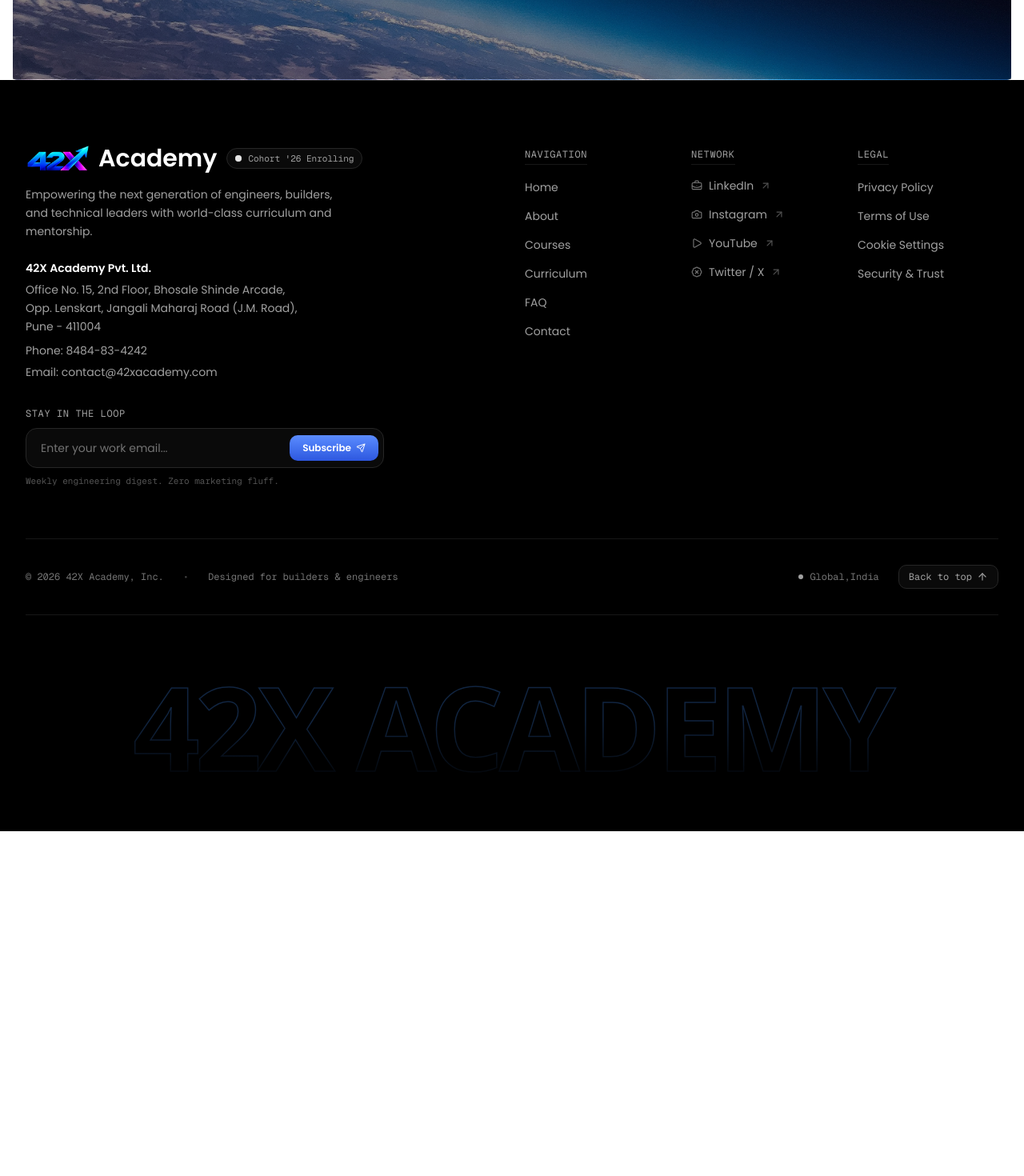
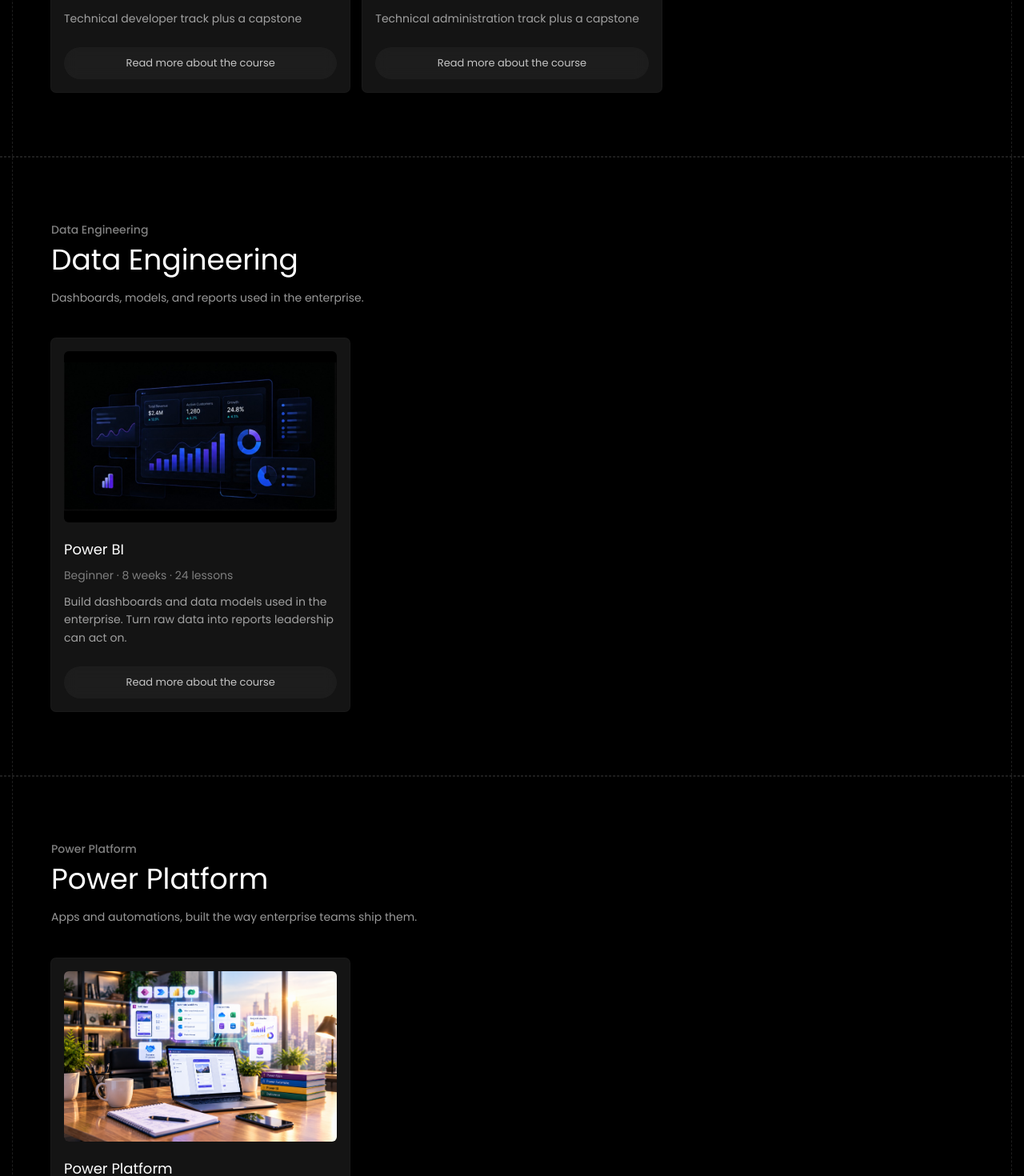
Before and after one commit to Laxmikant-Lahankar/42X-Official-Website, a Next.js app: page /courses in a window 1280 px wide. Before the commit this address had no page. Shown: the part 1330-2800 px from the top of the page at 80% size. Before the commit the page ends 2369 px from the top, so only its background shows below. Built offline with nearby package versions, Linux system fonts and the light colour scheme.

Commit message:
new courses section

```diff
--- /dev/null
+++ b/app/courses/page.tsx
@@ -0,0 +1,181 @@
+import type { ReactNode } from "react";
+import type { Metadata } from "next";
+import Image from "next/image";
+import Link from "next/link";
+import { Customsection } from "@/app/CustomSection";
+import { SAP_TRACKS } from "@/components/sap/tracks";
+
+export const metadata: Metadata = {
+  title: "Courses — 42X Academy",
+  description:
+    "SAP, Data Engineering, and Power Platform at 42X Academy, including the SAP tracks for MM, SD, EWM, ABAP, and BASIS.",
+};
+
+const DATA_PARTS = [
+  {
+    id: "data-engineering",
+    title: "Power BI",
+    image: "/power-bi-course.png",
+    meta: "Beginner · 8 weeks · 24 lessons",
+    detail:
+      "Build dashboards and data models used in the enterprise. Turn raw data into reports leadership can act on.",
+  },
+];
+
+const PLATFORM_PARTS = [
+  {
+    id: "power-platform",
+    title: "Power Platform",
+    image: "/courses.3.png",
+    meta: "Beginner to Intermediate · 10 weeks · 30 lessons",
+    detail:
+      "Create apps, automate workflows, and ship solutions on Microsoft Power Platform the way enterprise teams work.",
+  },
+];
+
+export default function CoursesPage() {
+  return (
+    <div>
+      <Customsection>
+        <div className="px-6 py-16 md:px-12 md:py-20">
+          <p className="mb-2 text-xs font-medium text-white/50 sm:text-sm">
+            Courses
+          </p>
+          <h1 className="max-w-3xl text-3xl font-light text-white md:text-4xl">
+            See what you&apos;ll build
+          </h1>
+          <p className="mt-4 max-w-2xl text-sm leading-relaxed text-white/60 md:text-base">
+            Three programs. Pick a track and we&apos;ll carry it into the
+            contact form.
+          </p>
+        </div>
+      </Customsection>
+
+      <TrackSection
+        id="sap"
+        badge="SAP"
+        title="SAP tracks"
+        intro="Five tracks. Each one ends in a capstone and the work consultants and developers actually do."
+      >
+        {SAP_TRACKS.map((track) => (
+          <PartCard
+            key={track.id}
+            href={`/contact?course=sap-${track.id}`}
+            image="/sap-course.png"
+            title={track.code}
+            meta={`${track.duration} · ${track.name}`}
+            detail={track.structure}
+          />
+        ))}
+      </TrackSection>
+
+      <TrackSection
+        id="data-engineering"
+        badge="Data Engineering"
+        title="Data Engineering"
+        intro="Dashboards, models, and reports used in the enterprise."
+      >
+        {DATA_PARTS.map((part) => (
+          <PartCard
+            key={part.id}
+            href={`/contact?course=${part.id}`}
+            image={part.image}
+            title={part.title}
+            meta={part.meta}
+            detail={part.detail}
+          />
+        ))}
+      </TrackSection>
+
+      <TrackSection
+        id="power-platform"
+        badge="Power Platform"
+        title="Power Platform"
+        intro="Apps and automations, built the way enterprise teams ship them."
+      >
+        {PLATFORM_PARTS.map((part) => (
+          <PartCard
+            key={part.id}
+            href={`/contact?course=${part.id}`}
+            image={part.image}
+            title={part.title}
+            meta={part.meta}
+            detail={part.detail}
+          />
+        ))}
+      </TrackSection>
+    </div>
+  );
+}
+
+function TrackSection({
+  id,
+  badge,
+  title,
+  intro,
+  children,
+}: {
+  id: string;
+  badge: string;
+  title: string;
+  intro: string;
+  children: ReactNode;
+}) {
+  return (
+    <Customsection>
+      <div id={id} className="scroll-mt-28 px-6 py-16 md:px-12 md:py-20">
+        <p className="mb-2 text-xs font-medium text-white/50 sm:text-sm">
+          {badge}
+        </p>
+        <h2 className="max-w-xl text-3xl font-light text-white md:text-4xl">
+          {title}
+        </h2>
+        <p className="mt-4 max-w-2xl text-sm leading-relaxed text-white/60">
+          {intro}
+        </p>
+        <div className="mt-10 grid gap-4 sm:grid-cols-2 lg:grid-cols-3">
+          {children}
+        </div>
+      </div>
+    </Customsection>
+  );
+}
+
+function PartCard({
+  href,
+  image,
+  title,
+  meta,
+  detail,
+}: {
+  href: string;
+  image: string;
+  title: string;
+  meta: string;
+  detail: string;
+}) {
+  return (
+    <article className="flex h-full flex-col rounded-sm bg-[#141414] p-4 ring-1 ring-white/10">
+      <div className="relative aspect-[16/10] overflow-hidden rounded-sm bg-black">
+        <Image
+          src={image}
+          alt=""
+          fill
+          sizes="(min-width: 1024px) 33vw, (min-width: 640px) 50vw, 100vw"
+          className="object-contain"
+        />
+      </div>
+      <h3 className="mt-5 text-lg font-light text-white">{title}</h3>
+      <p className="mt-2 text-sm text-white/45">{meta}</p>
+      <p className="mt-3 flex-1 text-sm leading-relaxed text-white/60">
+        {detail}
+      </p>
+      <Link
+        href={href}
+        className="mt-6 inline-flex h-10 items-center justify-center rounded-full bg-white/[0.04] px-4 text-[13px] text-white/75 backdrop-blur-sm hover:bg-white/[0.08]"
+      >
+        Read more about the course
+      </Link>
+    </article>
+  );
+}
--- a/app/data-engineering/page.tsx
+++ /dev/null
@@ -1,28 +0,0 @@
-import React from 'react'
-import Courses from "@/components/Courses";
-import Hero from "@/components/Hero";
-import LearningPath from "@/components/Path";
-import Problem from "@/components/Problem";
-import Perks from "@/components/Perks";
-import WhyUs from "@/components/WhyUs";
-import Community from "@/components/Community";
-import Faculty from "@/components/Faculty";
-import Faq from "@/components/Faq";
-
-function page() {
-  return (
-    <div>
-      <Hero title="Master Data Engineering" />
-      <Problem />
-      <WhyUs />
-      <Courses course="power-bi" />
-      <LearningPath />
-      <Perks />
-      <Community />
-      <Faculty course="data-engineering" />
-      <Faq />
-    </div>
-  )
-}
-
-export default page
--- a/app/power-platform/page.tsx
+++ /dev/null
@@ -1,28 +0,0 @@
-import React from 'react'
-import Courses from "@/components/Courses";
-import Hero from "@/components/Hero";
-import LearningPath from "@/components/Path";
-import Problem from "@/components/Problem";
-import Perks from "@/components/Perks";
-import WhyUs from "@/components/WhyUs";
-import Community from "@/components/Community";
-import Faculty from "@/components/Faculty";
-import Faq from "@/components/Faq";
-
-function page() {
-  return (
-    <div>
-          <Hero title="Master Power Platform" />
-          <Problem />
-          <WhyUs />
-          <Courses course="power-platform" />
-          <LearningPath />
-          <Perks />
-          <Community />
-          <Faculty course="power-platform" />
-          <Faq />
-   </div>
-  )
-}
-
-export default page
--- a/app/sap/page.tsx
+++ /dev/null
@@ -1,12 +0,0 @@
-import type { Metadata } from "next";
-import SapCourseDetails from "@/components/sap/SapCourseDetails";
-
-export const metadata: Metadata = {
-  title: "SAP Course Details — 42X Academy",
-  description:
-    "What the 42X Academy SAP course covers: MM, SD, EWM, ABAP, and BASIS, including modules, capstones, and the roles each track prepares you for.",
-};
-
-export default function SapPage() {
-  return <SapCourseDetails />;
-}
--- a/components/About.tsx
+++ b/components/About.tsx
@@ -9,7 +9,6 @@
 import { Customsection } from "@/app/CustomSection";
 import SectionHeader from "@/components/SectionHeader";
 import Reveal from "@/components/Reveal";
-import DelayedBackground from "@/components/DelayedBackground";
 
 const MOMENTS = [
   { src: "/courses1.png", label: "SAP systems" },
@@ -167,11 +166,11 @@
               Based in Antwerp, Belgium
             </p>
             <p className="mt-4 max-w-sm text-sm leading-relaxed font-light text-white/60">
-              I&apos;ve rebuilt a career from the ground up in a new country — so I
-              know firsthand that technical skill alone doesn&apos;t get you hired.
-              At 42X, I make sure every mentor session builds the confidence and
-              communication to match the technical depth you&apos;re gaining, so you
-              walk into the room ready to own it.
+              I&apos;ve rebuilt a career from the ground up in a new country —
+              so I know firsthand that technical skill alone doesn&apos;t get
+              you hired. At 42X, I make sure every mentor session builds the
+              confidence and communication to match the technical depth
+              you&apos;re gaining, so you walk into the room ready to own it.
             </p>
           </Reveal>
         </div>
@@ -201,7 +200,6 @@
       <Customsection>
         <div className="px-6 py-16 md:px-12 md:py-20">
           <Reveal className="relative isolate min-h-[22rem] overflow-hidden rounded-2xl bg-black ring-1 ring-white/10 md:min-h-[28rem]">
-            <DelayedBackground delayMs={1}>
             <Image
               src="/about-banner.png"
               alt=""
@@ -209,7 +207,6 @@
               sizes="(min-width: 1250px) 1250px, 100vw"
               className="object-cover"
             />
-            </DelayedBackground>
             <div className="absolute inset-0 z-[1] bg-gradient-to-t from-black via-black/45 to-black/15" />
             <div className="relative z-10 flex h-full min-h-[22rem] flex-col justify-end p-8 md:min-h-[28rem] md:p-12">
               <Badge>Why we started</Badge>
--- a/components/CohortPicker.tsx
+++ b/components/CohortPicker.tsx
@@ -4,21 +4,23 @@
 import { createPortal } from "react-dom";
 import { useRouter } from "next/navigation";
 import { X } from "lucide-react";
-import { SAP_INTEREST } from "@/lib/interest";
 
 const TRACKS = [
   {
     id: "sap",
+    hash: "sap",
     label: "SAP",
     detail: "Five tracks, from MM and SD through ABAP and BASIS.",
   },
   {
     id: "data-engineering",
+    hash: "data-engineering",
     label: "Data Engineering",
     detail: "Models, pipelines, and reports leadership can act on.",
   },
   {
     id: "power-platform",
+    hash: "power-platform",
     label: "Power Platform",
     detail: "Apps, flows, and the automations enterprise teams ship.",
   },
@@ -34,7 +36,6 @@
   src: string;
 }) {
   const router = useRouter();
-  const [step, setStep] = useState<"track" | "sap">("track");
   const [mounted, setMounted] = useState(false);
 
   useEffect(() => {
@@ -43,7 +44,6 @@
 
   useEffect(() => {
     if (!open) return;
-    setStep("track");
     const previous = document.body.style.overflow;
     document.body.style.overflow = "hidden";
     const onKey = (event: KeyboardEvent) => {
@@ -58,10 +58,10 @@
 
   if (!open || !mounted) return null;
 
-  const choose = (course: string) => {
-    const params = new URLSearchParams({ course, src });
+  const choose = (hash: string) => {
+    const params = new URLSearchParams({ src });
     onClose();
-    router.push(`/contact?${params.toString()}`);
+    router.push(`/courses?${params.toString()}#${hash}`);
   };
 
   return createPortal(
@@ -95,22 +95,17 @@
             id="cohort-picker-title"
             className="mt-2 text-3xl font-light text-white md:text-4xl"
           >
-            {step === "sap"
-              ? "Which SAP track?"
-              : "Which course are you interested in?"}
+            Which course are you interested in?
           </h2>
         </div>
 
-        {step === "track" ? (
         <div className="mt-10 grid gap-4 md:grid-cols-3">
           {TRACKS.map((track) => (
             <button
               key={track.id}
               type="button"
-                onClick={() =>
-                  track.id === "sap" ? setStep("sap") : choose(track.id)
-                }
-                className="flex min-h-36 flex-col items-center justify-center rounded-2xl border border-white/10 bg-white/[0.03] px-6 py-6 text-center transition-colors hover:border-[#5B8CFF] hover:bg-[#5B8CFF]/10"
+              onClick={() => choose(track.hash)}
+              className="flex min-h-36 flex-col items-center justify-center rounded-2xl border border-white/10 bg-white/[0.03] px-6 py-6 text-center hover:border-white/25 hover:bg-white/[0.06]"
             >
               <span className="text-lg font-light text-white">
                 {track.label}
@@ -121,37 +116,6 @@
             </button>
           ))}
         </div>
-        ) : (
-          <div className="mt-10 grid gap-4 sm:grid-cols-2 lg:grid-cols-6">
-            {SAP_INTEREST.map((track, index) => (
-              <button
-                key={track.id}
-                type="button"
-                onClick={() => choose(track.id)}
-                className={`flex min-h-32 flex-col items-center justify-center rounded-2xl border border-white/10 bg-white/[0.03] px-5 py-5 text-center transition-colors hover:border-[#5B8CFF] hover:bg-[#5B8CFF]/10 lg:col-span-2 ${
-                  index === 3 ? "lg:col-start-2" : ""
-                }`}
-              >
-                <span className="text-lg font-light text-white">
-                  {track.label}
-                </span>
-                <span className="mt-2 text-sm leading-relaxed text-white/60">
-                  {track.detail}
-                </span>
-              </button>
-            ))}
-          </div>
-        )}
-
-        {step === "sap" ? (
-          <button
-            type="button"
-            onClick={() => setStep("track")}
-            className="mx-auto mt-8 text-sm text-white/50 hover:text-white"
-          >
-            Back to courses
-          </button>
-        ) : null}
       </div>
     </div>,
     document.body,
--- a/components/DelayedBackground.tsx
+++ /dev/null
@@ -1,39 +0,0 @@
-"use client";
-
-import { useEffect, useState, type ReactNode } from "react";
-import { cn } from "@/lib/utils";
-
-export default function DelayedBackground({
-  children,
-  className,
-  delayMs = 1,
-}: {
-  children: ReactNode;
-  className?: string;
-  delayMs?: number;
-}) {
-  const [visible, setVisible] = useState(false);
-
-  useEffect(() => {
-    if (window.matchMedia("(prefers-reduced-motion: reduce)").matches) {
-      setVisible(true);
-      return;
-    }
-
-    const id = window.setTimeout(() => setVisible(true), delayMs);
-    return () => window.clearTimeout(id);
-  }, [delayMs]);
-
-  return (
-    <div
-      className={cn(
-        "absolute inset-0",
-        visible ? "animate-hero-bg" : "opacity-0",
-        className,
-      )}
-      aria-hidden={!visible}
-    >
-      {children}
-    </div>
-  );
-}
--- a/components/Faculty.tsx
+++ b/components/Faculty.tsx
@@ -41,7 +41,7 @@
   },
   {
     id: "prathamesh-pawar",
-    name: "Prathemesh Pawar",
+    name: "Prathamesh Pawar",
     role: "Data & BI Lead Coach",
     company: "Data & BI Lead Coach",
     bio: "Brings deep, hands-on expertise in Power BI, SQL, Excel, and Python, earned by solving real analytics problems for global clients. He has built dashboards that drive decisions, designed data models that scale, and turned messy business data into insights leadership actually acts on.",
@@ -49,8 +49,8 @@
     courses: ["power-bi", "sql", "excel", "python"],
   },
   {
-    id: "murkute-dnyaneshwar",
-    name: "Murkute Dnyaneshwar",
+    id: "dnyaneshwar-murkute",
+    name: "Dnyaneshwar Murkute",
     role: "DevOps Engineer | Certified Professional",
     company: "Certified Professional",
     bio: "Certified DevOps Engineer with 5+ years of hands-on experience. Helps aspiring professionals build practical, industry-ready skills across Linux, Git, Docker, Kubernetes, Jenkins, CI/CD, AWS, infrastructure as code, and automation.",
--- a/components/sap/SapCourseDetails.tsx
+++ b/components/sap/SapCourseDetails.tsx
@@ -5,11 +5,17 @@
 import { ArrowRight } from "lucide-react";
 import { Customsection } from "@/app/CustomSection";
 import { cn } from "@/lib/utils";
-import { PROFESSIONAL_SKILLS, SAP_TRACKS, SCHEDULE, type SapTrack } from "./tracks";
+import {
+  PROFESSIONAL_SKILLS,
+  SAP_TRACKS,
+  SCHEDULE,
+  type SapTrack,
+} from "./tracks";
 
 export default function SapCourseDetails() {
   const [activeId, setActiveId] = useState(SAP_TRACKS[0].id);
-  const track = SAP_TRACKS.find((item) => item.id === activeId) ?? SAP_TRACKS[0];
+  const track =
+    SAP_TRACKS.find((item) => item.id === activeId) ?? SAP_TRACKS[0];
   const listRef = useRef<HTMLDivElement>(null);
   const tabRefs = useRef<Record<string, HTMLButtonElement | null>>({});
 
@@ -103,7 +109,7 @@
   return (
     <div className="mt-10">
       <p className="text-sm text-[#8EB4FF]">{track.focus}</p>
-      <h2 className="mt-2 text-3xl font-light text-white md:text-4xl">
+      <h2 className="mt-2 text-3xl font-light text-white md:text-4xl bg-green">
         {track.code}
         <span className="text-white/40"> — {track.name}</span>
       </h2>
--- a/lib/cta.ts
+++ b/lib/cta.ts
@@ -9,7 +9,12 @@
 
 export const FAQ_FOLLOWUP = "Still unsure?";
 
-export const COURSE_SLUGS = ["sap", "power-bi", "power-platform"] as const;
+export const COURSE_SLUGS = [
+  "sap",
+  "data-engineering",
+  "power-bi",
+  "power-platform",
+] as const;
 
 export type CourseSlug = (typeof COURSE_SLUGS)[number];
 
@@ -44,7 +49,7 @@
   courseCard: {
     id: "course_card",
     label: "See What You'll Build",
-    href: "/courses/[slug]",
+    href: "/courses",
   },
   whatsapp: {
     id: "whatsapp",
@@ -69,16 +74,17 @@
   return { ...cta, label };
 }
 
-const COURSE_PAGES: Record<CourseSlug, string> = {
-  sap: "/sap",
-  "power-bi": "/data-engineering",
-  "power-platform": "/power-platform",
+const COURSE_PAGES: Record<string, string> = {
+  sap: "/courses#sap",
+  "data-engineering": "/courses#data-engineering",
+  "power-bi": "/courses#data-engineering",
+  "power-platform": "/courses#power-platform",
 };
 
 export function courseCardCta(slug: CourseSlug): Cta {
   return {
     ...CTAS.courseCard,
-    href: COURSE_PAGES[slug],
+    href: COURSE_PAGES[slug] || "/courses",
   };
 }
 
```
Lines whose indentation alone changed are shown as unchanged.
